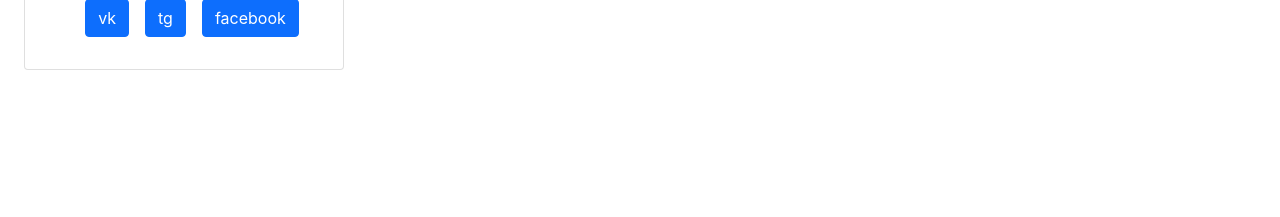
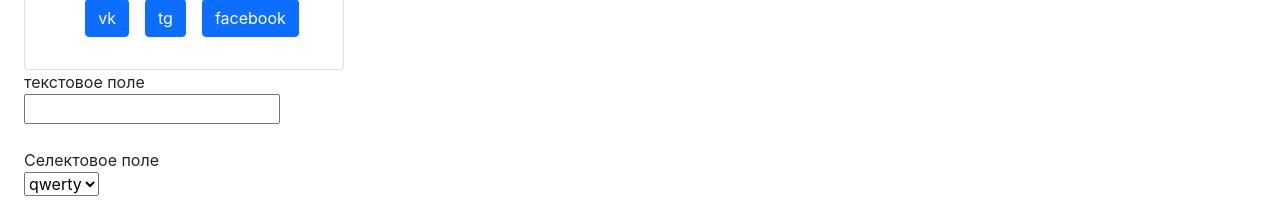
Before and after one commit to SadovoyVladimir/Hackathon02_SVteam, a React (Create React App) app: page / in a window 1280 px wide. Shown: the part 1759-1976 px from the top of the page. Before the commit the page ends 1853 px from the top, so only its background shows below. Built offline with nearby package versions, Linux system fonts and the light colour scheme.

Commit message:
work copy

```diff
--- a/src/app/components/page/MainPage.jsx
+++ b/src/app/components/page/MainPage.jsx
@@ -1,18 +1,11 @@
-import React, { useEffect } from 'react'
+import React from 'react'
 import UserCard from '../ui/UserCard'
-// import TextField from '../common/form/TextField'
+import TextField from '../common/form/TextField'
 import TeamInfo from '../ui/TeamInfo'
 import api from '../../../api'
+// import MembersList from '../ui/MembersList'
 
 export default function MainPage() {
-  // useEffect(() => {
-
-  //   localStorage.getItem('favourites')
-  // }, [])
-
-  // console.log('users', api.users)
-  // console.log('team', api.team)
-
   const { users, team } = api
 
   return (
@@ -24,7 +17,7 @@ export default function MainPage() {
         title={team.taskTitle}
         description={team.description}
       />
-      <UserCard
+        <UserCard
         favourites={true}
         name={'Игорь Жигалов'}
         age={24}
@@ -40,7 +33,8 @@ export default function MainPage() {
           'https://yt3.googleusercontent.com/E424mRX4iziWCVVamYbAUt4z70Jz-BtQyprcgcFMOeks8CHtyRh7-U9QnGYqHBw8ZTeZtvF5=s900-c-k-c0x00ffffff-no-rj'
         }
       />
-      {/* <TextField label={'текстовое поле'} htmlFor={''} name={'name'} /> */}
+      {/* <MembersList /> */}
+      <TextField label={'текстовое поле'} htmlFor={''} name={'name'} />
     </>
   )
 }
```
